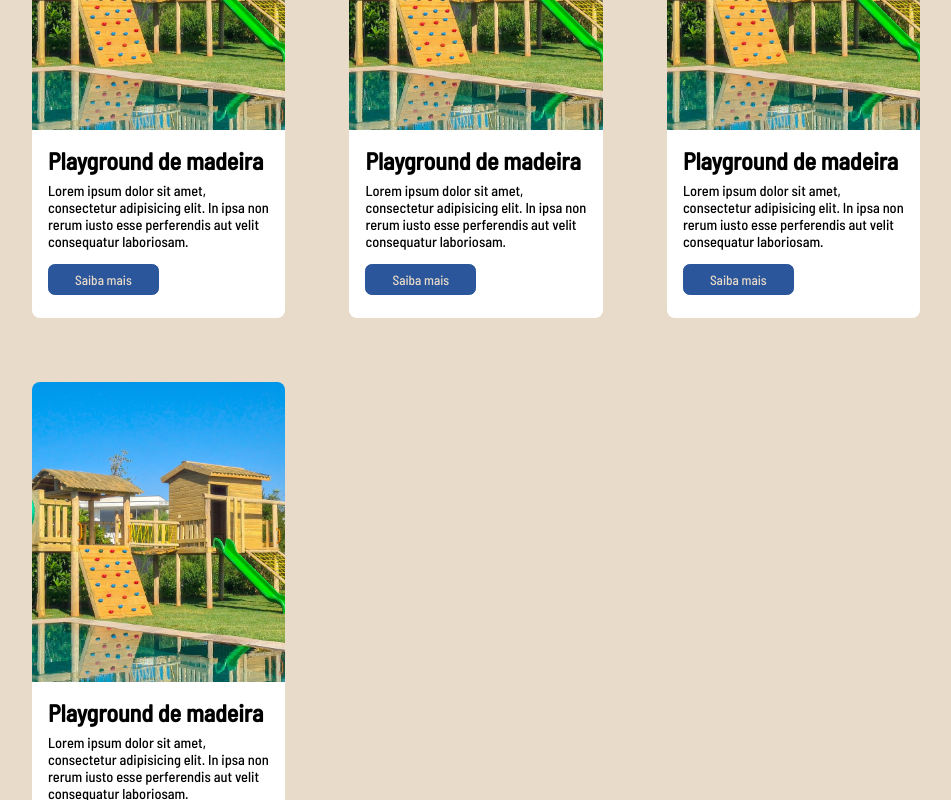
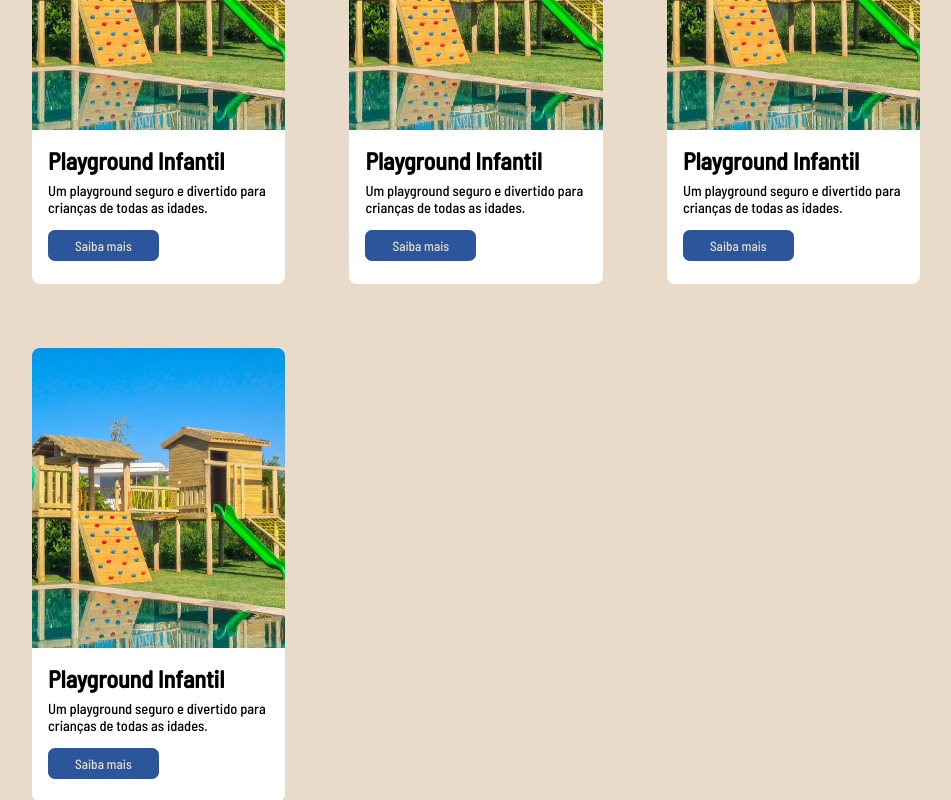
Before and after one commit to Gabriel-Andreoni/lp-template, a Next.js app: page /playgrounds in a window 1280 px wide. Shown: the part 1440-2240 px from the top of the page, without its empty margins (32-983 px from the left). Built offline with nearby package versions, Linux system fonts and the light colour scheme.

Commit message:
Update page.tsx

```diff
--- a/app/playgrounds/page.tsx
+++ b/app/playgrounds/page.tsx
@@ -1,11 +1,12 @@
 import { Menu } from "../components/Menu";
 import { Footer } from "../sections/Footer";
+import { ProductCard } from "../components/ProductCard";
 import Image from "next/image";
-import Link from "next/link";
 
 import './playgrounds.css';
 import SlideImage1 from './images/slide-image-1.jpg';
 import CardImage1 from '../sections/ProductList/img/card-1.jpg'
+
 
 export default function Playgrounds() {
     return (
@@ -37,51 +38,30 @@ export default function Playgrounds() {
             <div className="related-products">
                 <ul className="related-products--content">
                     <h2 className="related-products--title">Playgrounds Ideais para o Seu Espaço</h2>
-                    <li className="product--item">
-                        <div className="product--item--image">
-                            <Image src={CardImage1} alt="Imagem do primeiro card" />
-                        </div>
-                        <div className="product--item--body">
-                            <h2>Playground de madeira</h2>
-                            <p>Lorem ipsum dolor sit amet, consectetur adipisicing elit. In ipsa non rerum iusto esse perferendis aut velit consequatur laboriosam.</p>
-                            <button>
-                                <Link href="/product">Saiba mais</Link>
-                            </button>
-                        </div>
-                    </li>
-
-                    <li className="product--item">
-                        <div className="product--item--image">
-                            <Image src={CardImage1} alt="Imagem do primeiro card" />
-                        </div>
-                        <div className="product--item--body">
-                            <h2>Playground de madeira</h2>
-                            <p>Lorem ipsum dolor sit amet, consectetur adipisicing elit. In ipsa non rerum iusto esse perferendis aut velit consequatur laboriosam.</p>
-                            <button><Link href="/product">Saiba mais</Link></button>
-                        </div>
-                    </li>
-
-                    <li className="product--item">
-                        <div className="product--item--image">
-                            <Image src={CardImage1} alt="Imagem do primeiro card" />
-                        </div>
-                        <div className="product--item--body">
-                            <h2>Playground de madeira</h2>
-                            <p>Lorem ipsum dolor sit amet, consectetur adipisicing elit. In ipsa non rerum iusto esse perferendis aut velit consequatur laboriosam.</p>
-                            <button><Link href="/product">Saiba mais</Link></button>
-                        </div>
-                    </li>
-
-                    <li className="product--item">
-                        <div className="product--item--image">
-                            <Image src={CardImage1} alt="Imagem do primeiro card" />
-                        </div>
-                        <div className="product--item--body">
-                            <h2>Playground de madeira</h2>
-                            <p>Lorem ipsum dolor sit amet, consectetur adipisicing elit. In ipsa non rerum iusto esse perferendis aut velit consequatur laboriosam.</p>
-                            <button><Link href="/product">Saiba mais</Link></button>
-                        </div>
-                    </li>
+                    <ProductCard
+                        title="Playground Infantil"
+                        description="Um playground seguro e divertido para crianças de todas as idades."
+                        image={CardImage1}
+                        link="#"
+                    />
+                    <ProductCard
+                        title="Playground Infantil"
+                        description="Um playground seguro e divertido para crianças de todas as idades."
+                        image={CardImage1}
+                        link="#"
+                    />
+                    <ProductCard
+                        title="Playground Infantil"
+                        description="Um playground seguro e divertido para crianças de todas as idades."
+                        image={CardImage1}
+                        link="#"
+                    />
+                    <ProductCard
+                        title="Playground Infantil"
+                        description="Um playground seguro e divertido para crianças de todas as idades."
+                        image={CardImage1}
+                        link="#"
+                    />
                 </ul>
             </div>
             <Footer />
```
